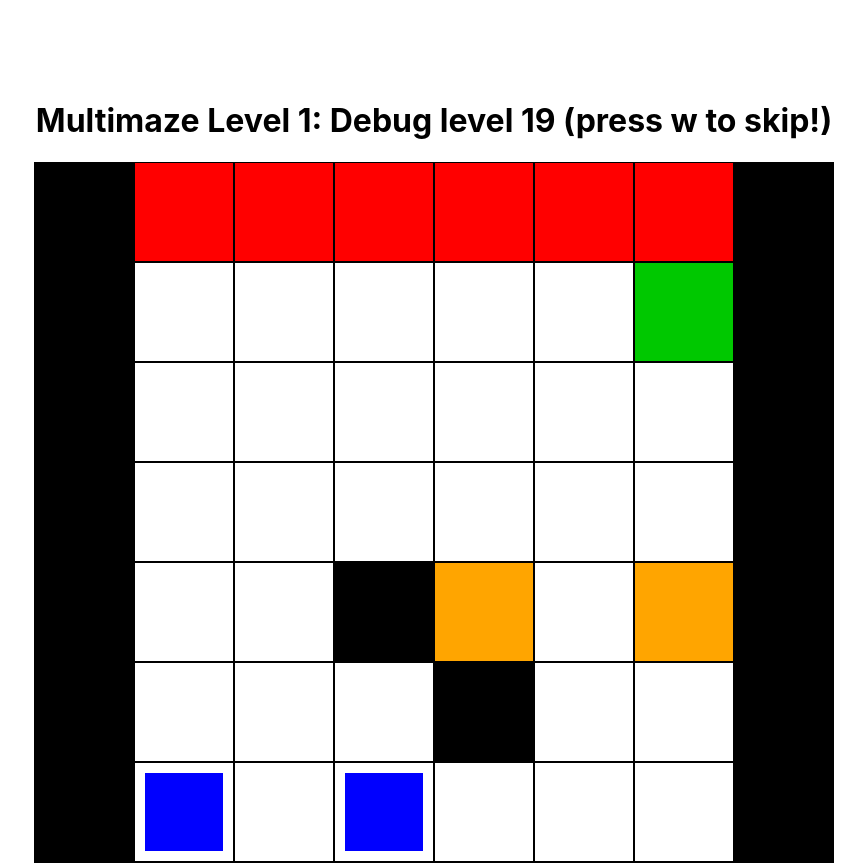
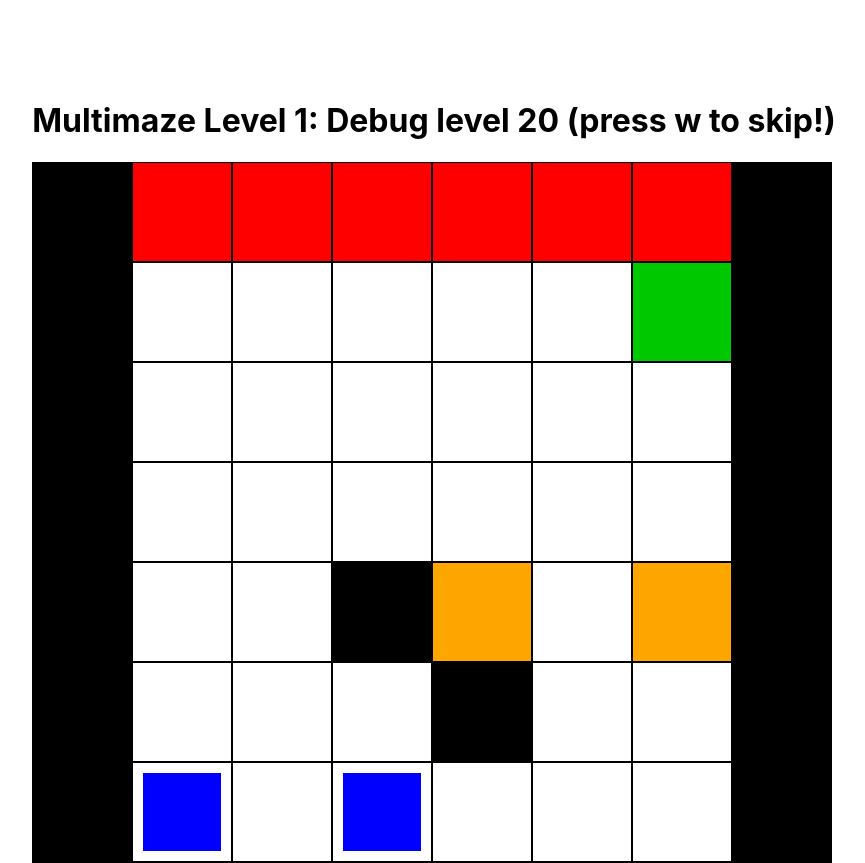
Before and after one commit to polkerty/multimaze, a Next.js app: page / in a window 1280 px wide. Shown: the top 863 px of the page, without its empty margins (206-1071 px from the left). Built offline with nearby package versions, Linux system fonts and the light colour scheme.

Commit message:
Update pages/level.js, pages/levels.json files

```diff
--- a/pages/level.js
+++ b/pages/level.js
@@ -57,7 +57,7 @@ export default class Level extends Component {
             }
 
             let newContents = softDeepCopy(this.state.board[x][y]);
-            if (newContents.includes(TOKEN.PLAYER1)){
+            while (newContents.includes(TOKEN.PLAYER1)){
                 newContents.splice(newContents.indexOf(TOKEN.PLAYER1), 1);
             }
 
--- a/pages/levels.json
+++ b/pages/levels.json
@@ -1,6 +1,6 @@
 [
 {
-    "name": "Debug level 19 (press w to skip!)",
+    "name": "Debug level 20 (press w to skip!)",
     "definition": [[[1], [4], [4], [4], [4], [4], [4], [1]], [[1], [], [], [], [], [], [3], [1]], [[1], [], [], [], [], [], [], [1]], [[1], [], [], [],
 [], [], [], [1]], [[1], [], [], [1], [5], [], [5], [1]], [[1], [], [], [], [1], [], [], [1]], [[1], [2], [], [2], [], [], [], [1]], [[1], [1], [1], [1], [1], [1], [1], [1]]]
   },
```
